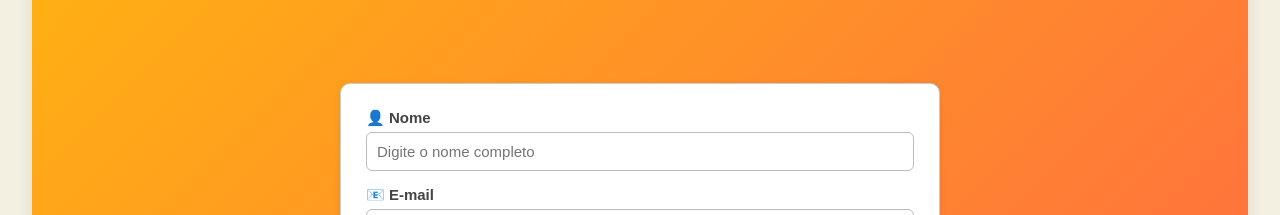
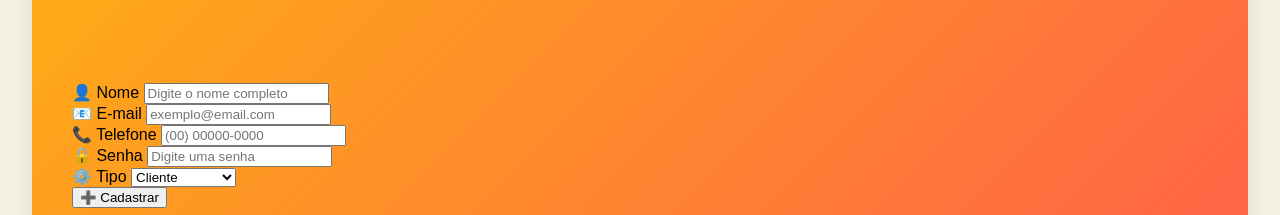
Before and after one commit to nicolasalmeida-br/nicolasalmeida-br.github.io, a plain HTML site: page cadastro.html in a window 1280 px wide. Shown: the part 737-952 px from the top of the page. Drawn offline with Linux system fonts and the light colour scheme.

Commit message:
Atualização - 29/04/2025

```diff
--- a/cadastro.html
+++ b/cadastro.html
@@ -7,75 +7,6 @@
   <link rel="stylesheet" href="estilo.css" />
   <link rel="shortcut icon" href="logo-pizzaria.png" type="image/x-icon" />
   <style>
-    /* Seção do formulário de cadastro */
-    .formulario-cadastro {
-      background-color: #fff;
-      border: 1px solid #ccc;
-      padding: 25px;
-      border-radius: 10px;
-      box-shadow: 0 2px 6px rgba(0, 0, 0, 0.1);
-      max-width: 600px;
-      margin: 20px auto;
-    }
-    .formulario-cadastro form {
-      display: flex;
-      flex-direction: column;
-      gap: 15px;
-    }
-    .form-group {
-      display: flex;
-      flex-direction: column;
-    }
-    label {
-      font-weight: bold;
-      margin-bottom: 5px;
-      color: #444;
-      font-size: 15px;
-    }
-    input[type="text"],
-    input[type="email"],
-    input[type="password"],
-    select {
-      padding: 10px;
-      border-radius: 6px;
-      border: 1px solid #bbb;
-      font-size: 15px;
-    }
-    input:focus,
-    select:focus {
-      border-color: #d62828;
-      outline: none;
-      box-shadow: 0 0 3px rgba(214, 40, 40, 0.3);
-    }
-    button {
-      background-color: #d62828;
-      color: white;
-      padding: 12px;
-      font-size: 16px;
-      border: none;
-      border-radius: 6px;
-      cursor: pointer;
-      transition: background-color 0.3s ease;
-      width: 50%;
-      margin: 20px auto 0;
-      display: block;
-    }
-    button:hover {
-      background-color: #a61c1c;
-    }
-    footer {
-      background-color: #f4f4f4;
-      border-top: 1px solid #ccc;
-      text-align: center;
-      padding: 10px;
-      margin-top: 30px;
-    }
-    @media (max-width: 600px) {
-      button {
-        width: 100%;
-      }
-    }
-
     /* Campo de senha para verificação de administrador */
     #div-senha-verificacao {
       display: none;
```
